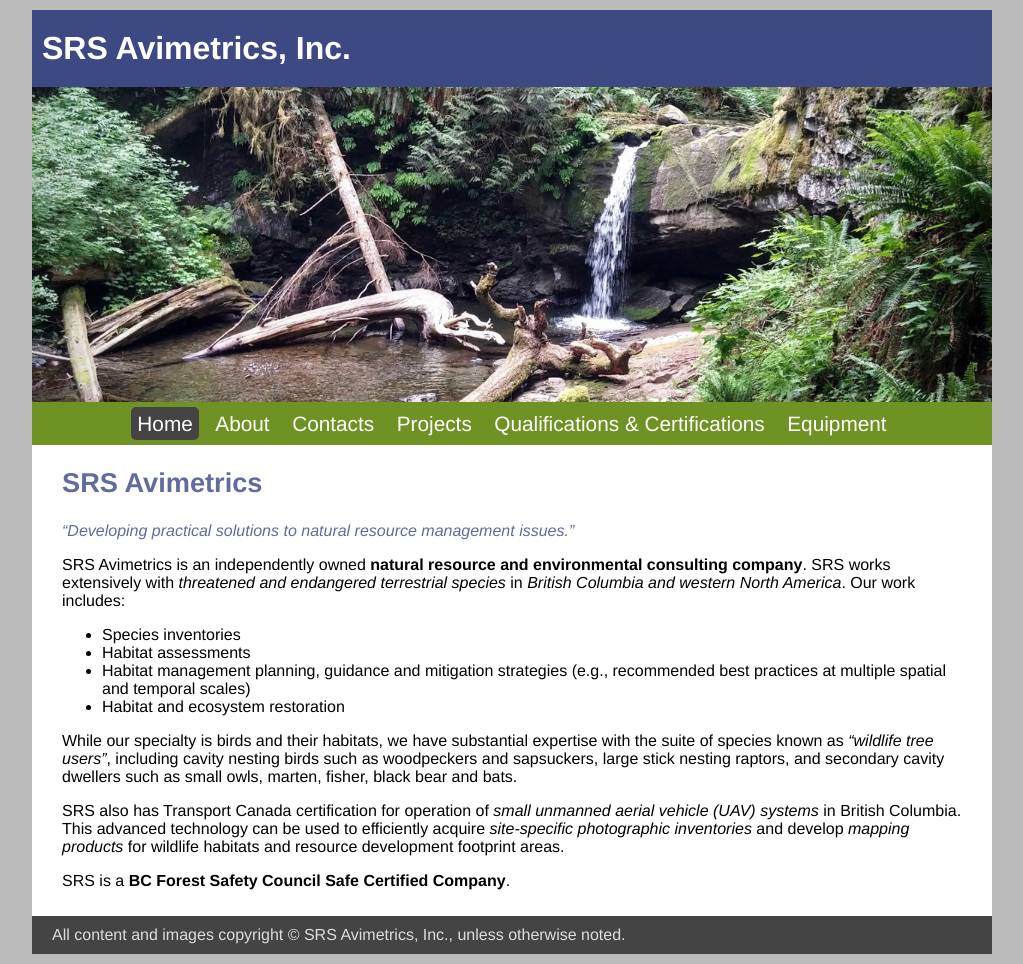
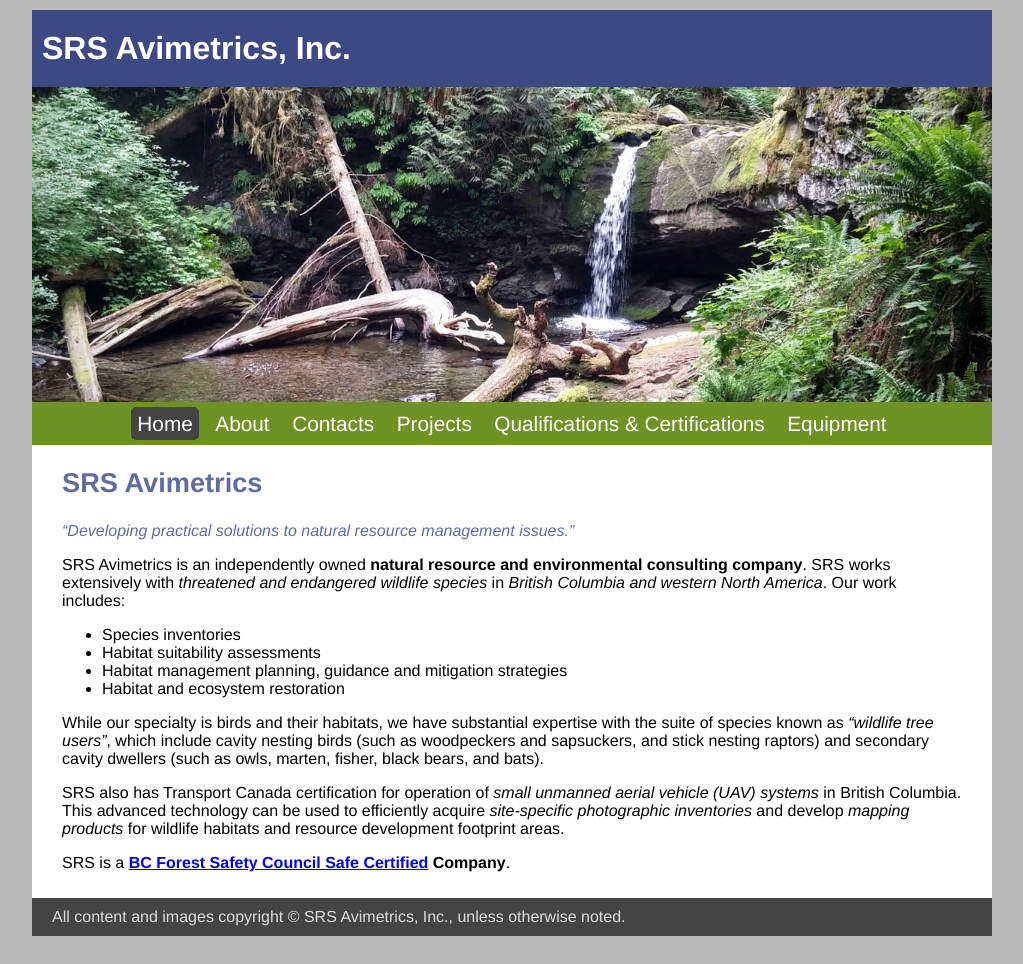
Before and after one commit to srsavimetrics/srsavimetrics, a Jekyll site: the page built from index.md, in a window 1280 px wide. Shown: the whole page, without its empty margins (128-1151 px from the left). Built offline with Jekyll 4.4.1, drawn with Linux system fonts in a browser that asks for light colours.

Commit message:
index page copy

```diff
--- a/index.md
+++ b/index.md
@@ -7,15 +7,15 @@ permalink: /
 
 <span class="accent1">*“Developing practical solutions to natural resource management issues.”*</span>
 
-SRS Avimetrics is an independently owned **natural resource and environmental consulting company**. SRS works extensively with *threatened and endangered terrestrial species* in *British Columbia and western North America*. Our work includes:
+SRS Avimetrics is an independently owned **natural resource and environmental consulting company**. SRS works extensively with *threatened and endangered wildlife species* in *British Columbia and western North America*. Our work includes:
 
 * Species inventories
-* Habitat assessments
-* Habitat management planning, guidance and mitigation strategies (e.g., recommended best practices at multiple spatial and temporal scales)
+* Habitat suitability assessments
+* Habitat management planning, guidance and mitigation strategies
 * Habitat and ecosystem restoration
 
-While our specialty is birds and their habitats, we have substantial expertise with the suite of species known as *“wildlife tree users”*, including cavity nesting birds such as woodpeckers and sapsuckers, large stick nesting raptors, and secondary cavity dwellers such as small owls, marten, fisher, black bear and bats.
+While our specialty is birds and their habitats, we have substantial expertise with the suite of species known as *“wildlife tree users”*, which include cavity nesting birds (such as woodpeckers and sapsuckers, and stick nesting raptors) and secondary cavity dwellers (such as owls, marten, fisher, black bears, and bats).
 
 SRS also has Transport Canada certification for operation of *small unmanned aerial vehicle (UAV) systems* in British Columbia. This advanced technology can be used to efficiently acquire *site-specific photographic inventories* and develop *mapping products* for wildlife habitats and resource development footprint areas.
 
-SRS is a **BC Forest Safety Council Safe Certified Company**.
+SRS is a **[BC Forest Safety Council Safe Certified](http://www.bcforestsafe.org/safe_companies/registration.html) Company**.
```
